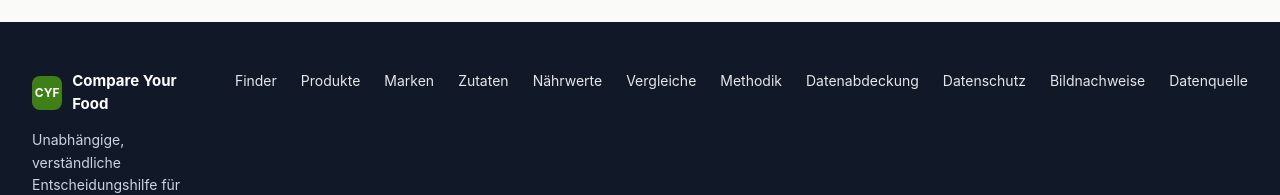
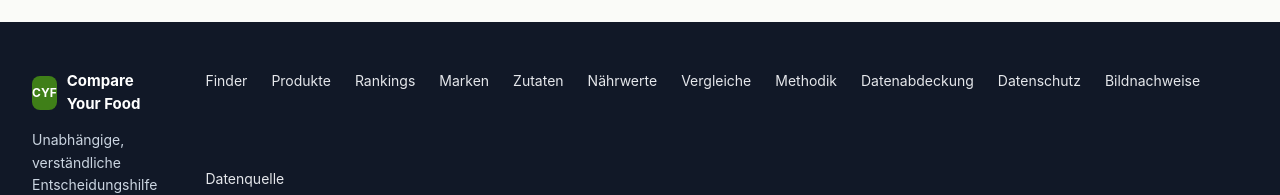
Before and after one commit to ThorfinnThor/FoodDecision, a Next.js app: page /de/best/wenig-zucker/hafermilch in a window 1280 px wide. Shown: the part 2998-3193 px from the top of the page. Built offline with nearby package versions, Linux system fonts and the light colour scheme; no server answers.

Commit message:
SEO prelaunch: update components/SiteFooter.tsx

```diff
--- a/components/SiteFooter.tsx
+++ b/components/SiteFooter.tsx
@@ -18,6 +18,7 @@ export function SiteFooter({ locale }: { locale: SiteLocale }) {
         <nav aria-label="Footer Navigation">
           <Link href={path("/finder")}>Finder</Link>
           <Link href={path("/products")}>{pick(locale, "Produkte", "Products")}</Link>
+          <Link href={path("/best")}>{pick(locale, "Rankings", "Rankings")}</Link>
           <Link href={path("/brands")}>{pick(locale, "Marken", "Brands")}</Link>
           <Link href={path("/ingredients")}>{pick(locale, "Zutaten", "Ingredients")}</Link>
           <Link href={path("/nutrition")}>{pick(locale, "Nährwerte", "Nutrition")}</Link>
```
